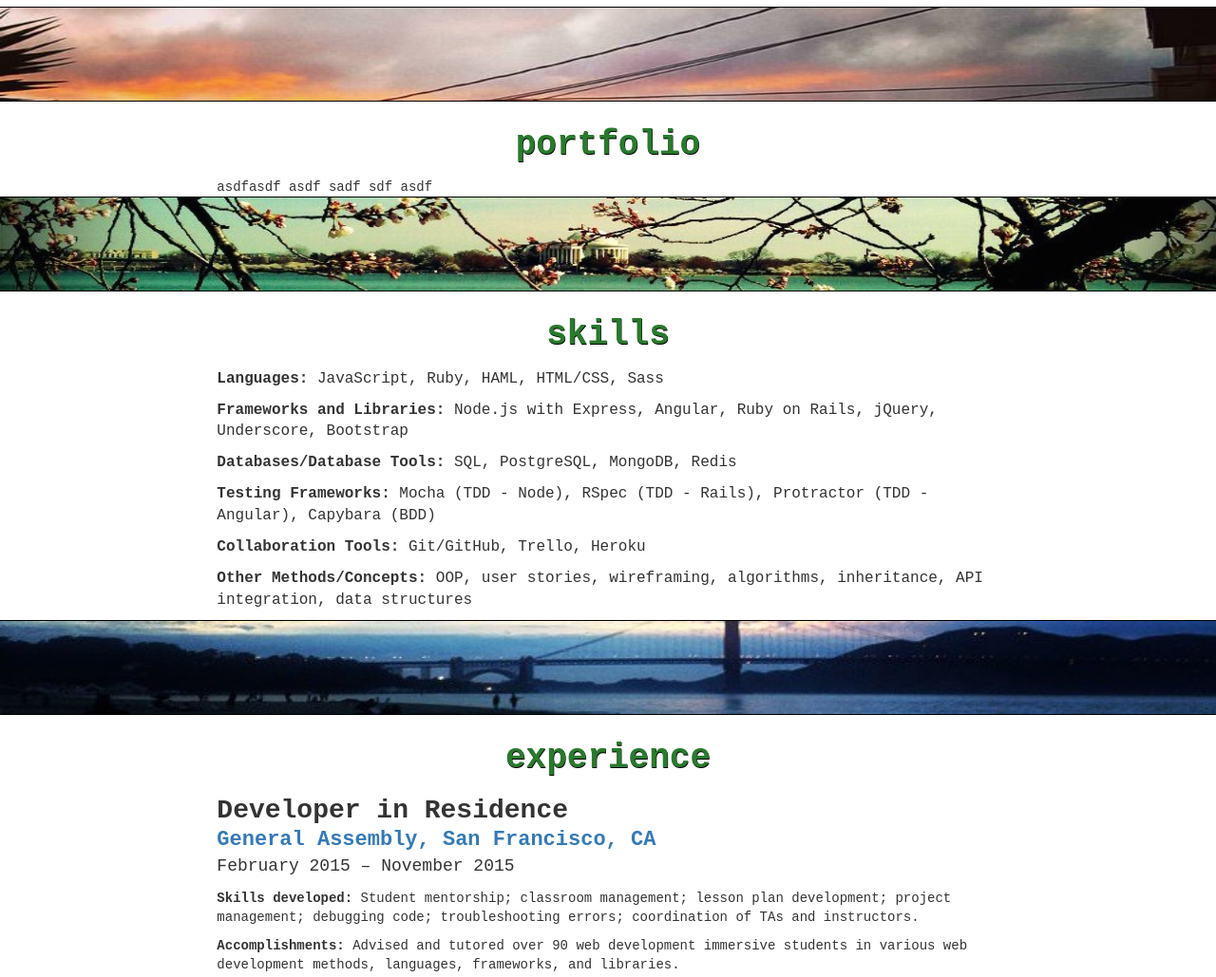
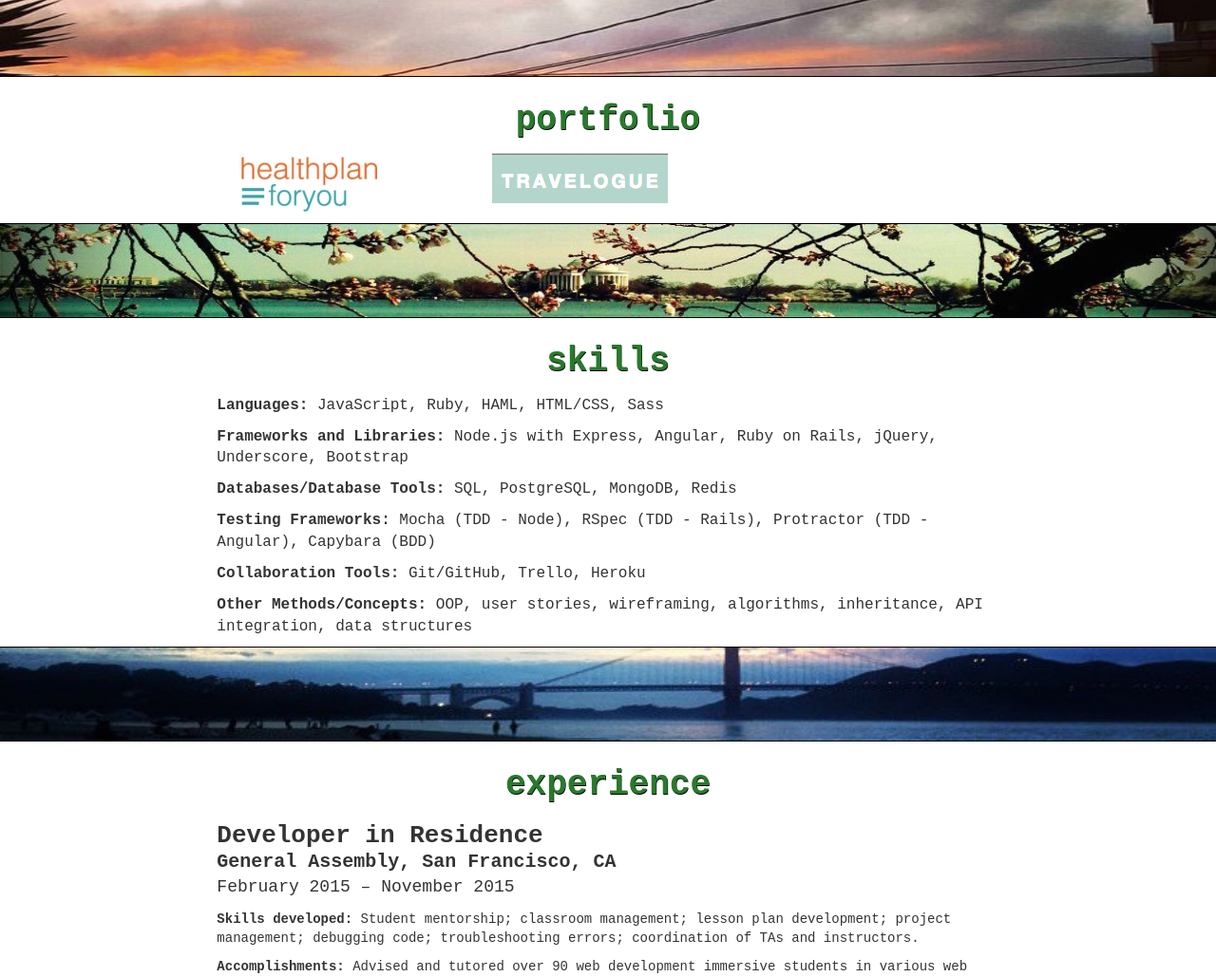
Before and after one commit to vikashiscool/vikash-personal-page, a plain HTML site: page index.html in a window 1280 px wide. Shown: the part 750-1779 px from the top of the page at 95% size. Drawn offline with nearby package versions, Linux system fonts and the light colour scheme.

Commit message:
Add projects

```diff
--- a/index.html
+++ b/index.html
@@ -114,7 +114,8 @@
         portfolio
     </div>
     <div id="portfolio-content">
-    asdfasdf asdf sadf sdf asdf
+    <p class="col-xs-4"><a href="#"><img src="images/hpfy-logo.png"></a></p>
+    <p class="col-xs-4"><a href="#"><img src="images/trvl-logo.png"></a></p>
     </div>
   </section>
 </div>
@@ -154,7 +155,7 @@
 
       <div class="experience-item">
           <div class="experience-title">Developer in Residence</div>
-          <div class="experience-employer"><a href="https://generalassemb.ly/san-francisco" target="_blank">General Assembly, San Francisco, CA</a></div>
+          <div class="experience-employer">General Assembly, San Francisco, CA</div>
           <div class="experience-years">February 2015 – November 2015</div>
           <p><b>Skills developed:</b> Student mentorship; classroom management; lesson plan development; project management; debugging code; troubleshooting errors; coordination of TAs and instructors.</p>
           <p><b>Accomplishments:</b> Advised and tutored over 90 web development immersive students in various web development methods, languages, frameworks, and libraries.</p>
@@ -229,7 +230,7 @@
   </section>
 
   <div id="foot">
-    Built with love (and <a href="http://stackoverflow.com/">Stack Overflow</a>) by Vikash Parekh. Source code can be found <a href="https://github.com/vikashiscool/vikash-personal-page">here</a>.
+    Built with love (and <a href="http://stackoverflow.com/" target="_blank">Stack Overflow</a>) by Vikash Parekh. Source code can be found <a href="https://github.com/vikashiscool/vikash-personal-page" target="_blank">here</a>.
   </div>
 </div>
 
--- a/styles.css
+++ b/styles.css
@@ -19,6 +19,7 @@ p{
   background-color: black;
   margin-top: -8px;
   margin-bottom: -15px;
+  height: 100px;
 }
 
 .custom-nav{
@@ -118,13 +119,14 @@ a:hover{
 }
 
 .experience-title{
-  font-size: 28px;
+  font-size: 26px;
   font-weight: bold;
   margin-bottom: -5px;
 }
 
 .experience-employer{
-  font-size: 22px;
+  font-size: 20px;
+  font-weight: bold;
   /*margin-bottom: -15px;*/
 }
 
```
Also changed, not shown: images/hpfy-logo.png (added), images/trvl-logo.png (added).
